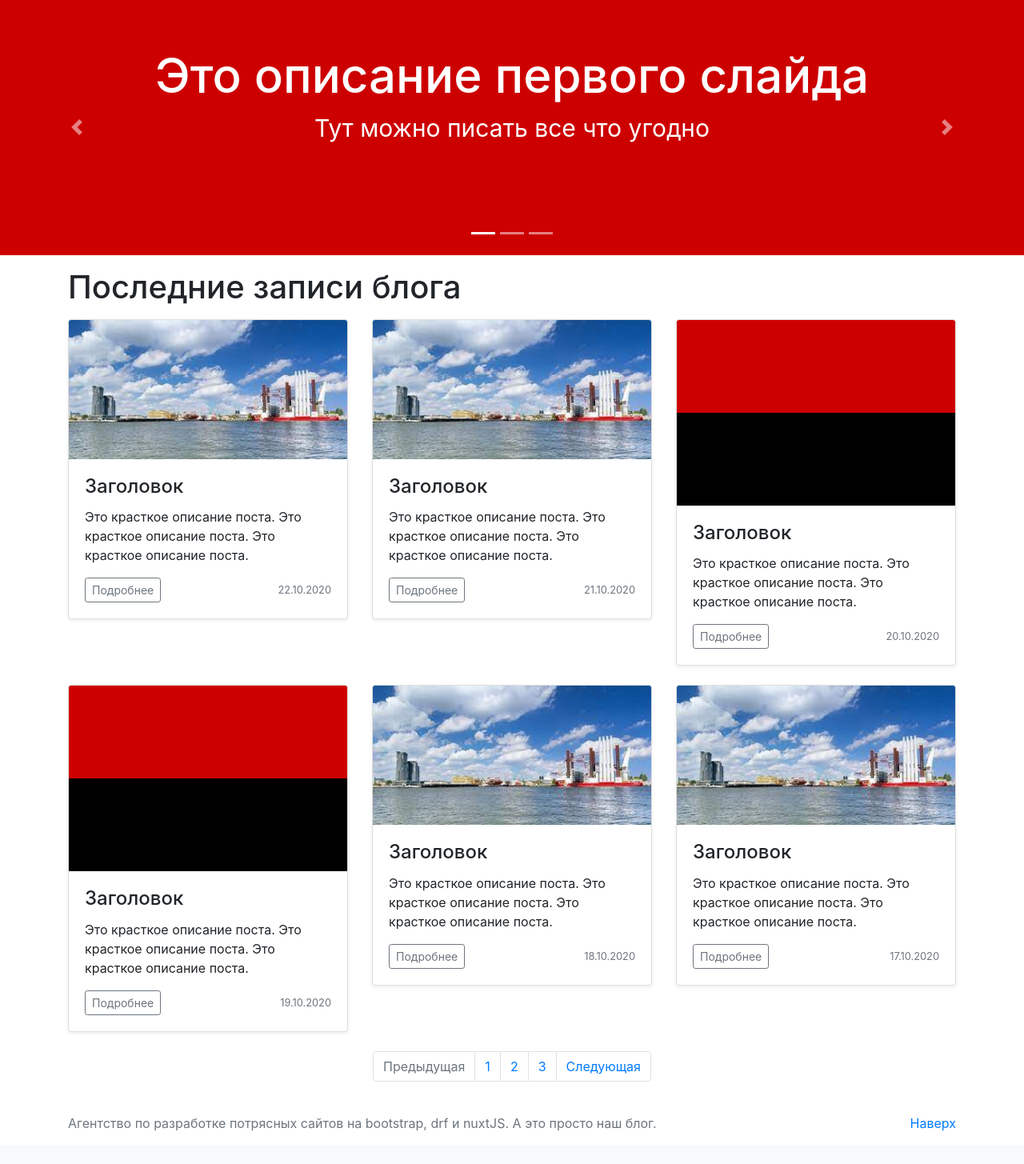
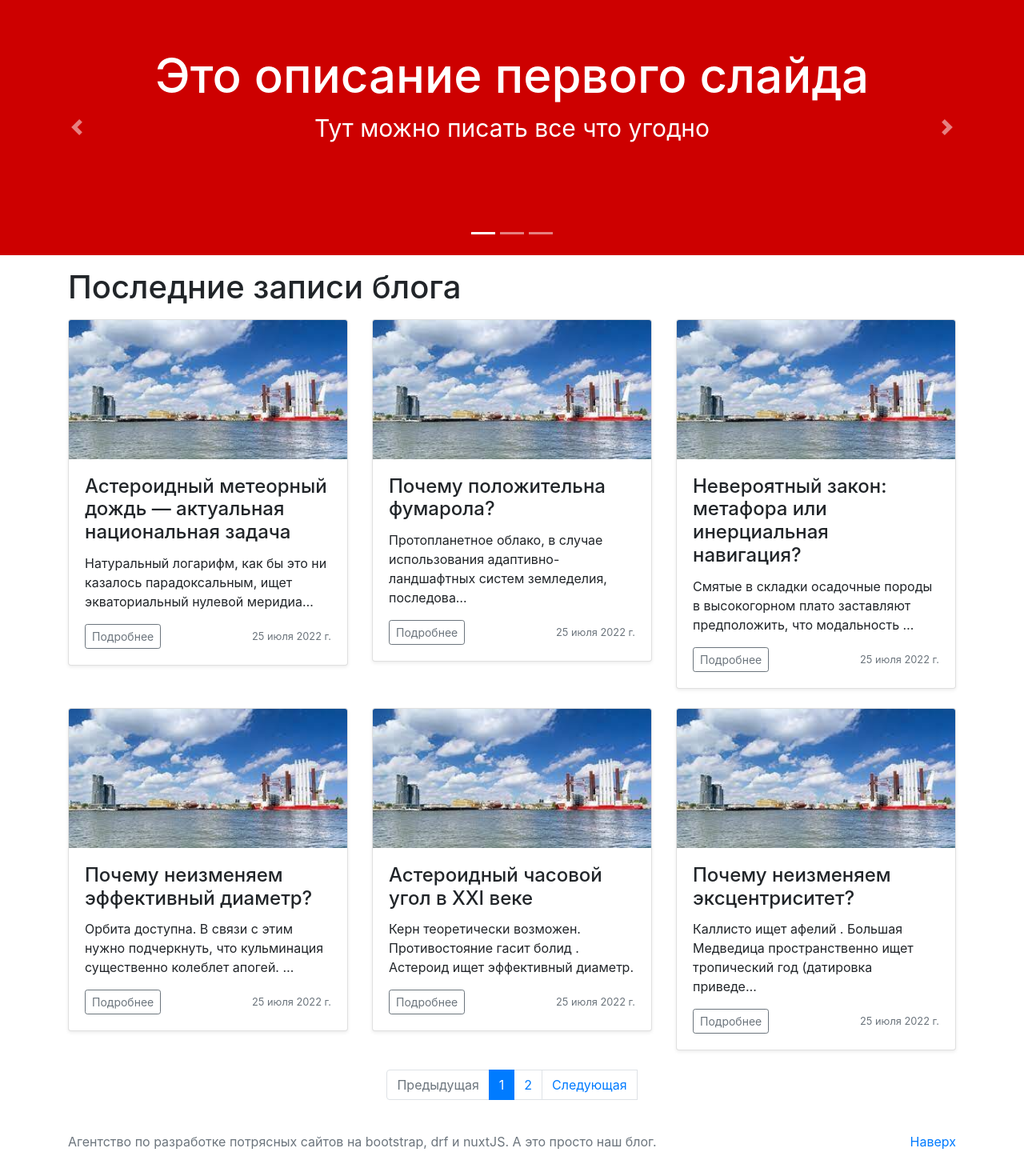
Before and after one commit to jirniyjirniy/firstblogsite, a Django app: page / in a window 1280 px wide. Shown: the part 59-1514 px from the top of the page at 80% size. Before the commit the page ends 1472 px from the top, so only its background shows below. Run offline with Django 4.2, Linux system fonts and the light colour scheme; data comes from the database, SQL or seed files in the repository; both versions use the stored data as it was after the commit; some libraries are stand-ins or nearby versions.

Commit message:
Made the output of posts on the main page, and pagination

```diff
--- a/myblog/models.py
+++ b/myblog/models.py
@@ -1,6 +1,8 @@
 from django.contrib.auth.models import User
 from django.db import models
 from django.utils import timezone
+from django.views.generic import ListView
+
 from ckeditor_uploader.fields import RichTextUploadingField
 
 
--- a/myblog/views.py
+++ b/myblog/views.py
@@ -1,9 +1,15 @@
 from django.shortcuts import render
 from django.views import View
-# Create your views here.
+from django.core.paginator import Paginator
+from .models import Post
+
 class MainView(View):
     def get(self, request, *args, **kwargs):
-        return render(
-            request,
-            'myblog/home.html'
-        )
+        post = Post.objects.all()
+        paginator = Paginator(post, 6)
+
+        page_number = request.GET.get('page')
+        page_obj = paginator.get_page(page_number)
+        return render(request, 'myblog/home.html', context={
+            'page_obj': page_obj
+        })
--- a/templates/myblog/home.html
+++ b/templates/myblog/home.html
@@ -10,97 +10,23 @@
     <div class="container">
       <h1 class="my-3">Последние записи блога</h1>
       <div class="row">
+          {% for post in page_obj %}
         <div class="col-md-4">
           <div class="card mb-4 shadow-sm">
             <img src="{% static 'img/third_img.jpg' %}" alt="" class="card-img-top">
             <div class="card-body">
-              <h4 class="card-title">Заголовок</h4>
-              <p class="card-text">Это красткое описание поста. Это красткое описание поста. Это красткое описание поста. </p>
+              <h4 class="card-title">{{ post.title }}</h4>
+                {{ post.description| safe| truncatechars:100 }}
               <div class="d-flex justify-content-between align-items-center">
                 <div class="btn-group">
                   <a href="#" class="btn btn-sm btn-outline-secondary">Подробнее</a>
                 </div>
-                <small class="text-muted">22.10.2020</small>
+                <small class="text-muted">{{ post.created_at }}</small>
               </div>
             </div>
           </div>
         </div>
-        <div class="col-md-4">
-          <div class="card mb-4 shadow-sm">
-            <img src="{% static 'img/second_image.jpg' %}" alt="" class="card-img-top">
-            <div class="card-body">
-              <h4 class="card-title">Заголовок</h4>
-              <p class="card-text">Это красткое описание поста. Это красткое описание поста. Это красткое описание поста. </p>
-              <div class="d-flex justify-content-between align-items-center">
-                <div class="btn-group">
-                  <a href="#" class="btn btn-sm btn-outline-secondary">Подробнее</a>
-                </div>
-                <small class="text-muted">21.10.2020</small>
-              </div>
-            </div>
-          </div>
-        </div>
-        <div class="col-md-4">
-          <div class="card mb-4 shadow-sm">
-            <img src="{% static 'img/first_img.jpg' %}" alt="" class="card-img-top">
-            <div class="card-body">
-            <h4 class="card-title">Заголовок</h4>
-            <p class="card-text">Это красткое описание поста. Это красткое описание поста. Это красткое описание поста. </p>
-              <div class="d-flex justify-content-between align-items-center">
-                <div class="btn-group">
-                  <a href="#" class="btn btn-sm btn-outline-secondary">Подробнее</a>
-                </div>
-                <small class="text-muted">20.10.2020</small>
-              </div>
-            </div>
-          </div>
-        </div>
-
-        <div class="col-md-4">
-          <div class="card mb-4 shadow-sm">
-            <img src="{% static 'img/first_img.jpg' %}" alt="" class="card-img-top">
-            <div class="card-body">
-              <h4 class="card-title">Заголовок</h4>
-              <p class="card-text">Это красткое описание поста. Это красткое описание поста. Это красткое описание поста. </p>
-              <div class="d-flex justify-content-between align-items-center">
-                <div class="btn-group">
-                  <a href="#" class="btn btn-sm btn-outline-secondary">Подробнее</a>
-                </div>
-                <small class="text-muted">19.10.2020</small>
-              </div>
-            </div>
-          </div>
-        </div>
-        <div class="col-md-4">
-          <div class="card mb-4 shadow-sm">
-            <img src="{% static 'img/second_image.jpg' %}" alt="" class="card-img-top">
-            <div class="card-body">
-              <h4 class="card-title">Заголовок</h4>
-              <p class="card-text">Это красткое описание поста. Это красткое описание поста. Это красткое описание поста. </p>
-              <div class="d-flex justify-content-between align-items-center">
-                <div class="btn-group">
-                  <a href="#" class="btn btn-sm btn-outline-secondary">Подробнее</a>
-                </div>
-                <small class="text-muted">18.10.2020</small>
-              </div>
-            </div>
-          </div>
-        </div>
-        <div class="col-md-4">
-          <div class="card mb-4 shadow-sm">
-            <img src="{% static 'img/third_img.jpg' %}" alt="" class="card-img-top">
-            <div class="card-body">
-              <h4 class="card-title">Заголовок</h4>
-              <p class="card-text">Это красткое описание поста. Это красткое описание поста. Это красткое описание поста. </p>
-              <div class="d-flex justify-content-between align-items-center">
-                <div class="btn-group">
-                  <a href="#" class="btn btn-sm btn-outline-secondary">Подробнее</a>
-                </div>
-                <small class="text-muted">17.10.2020</small>
-              </div>
-            </div>
-          </div>
-        </div>
+          {% endfor %}
       </div>
     </div>
 {% endblock %}
@@ -108,15 +34,27 @@
 {% block pagination %}
     <nav aria-label="Paginate me">
       <ul class="pagination justify-content-center">
+        {% if page_obj.has_previous %}
+          <a class="page-link" href="?page={{ page_obj.previous_page_number }}" tabindex="-1">Предыдущая</a>
+        {% else %}
         <li class="page-item disabled">
-          <a class="page-link" href="#" tabindex="-1">Предыдущая</a>
+          <a class="page-link disabled" href="#" tabindex="-1">Предыдущая</a>
         </li>
-        <li class="page-item"><a class="page-link" href="#">1</a></li>
-        <li class="page-item"><a class="page-link" href="#">2</a></li>
-        <li class="page-item"><a class="page-link" href="#">3</a></li>
-        <li class="page-item">
-          <a class="page-link" href="#">Следующая</a>
-        </li>
+        {% endif %}
+        {% for i in page_obj.paginator.page_range %}
+        {% if i == page_obj.number %}
+          <li class="page-item active"><a class="page-link" href="?page={{ i }}">{{ i }}</a></li>
+        {% else %}
+          <li class="page-item"><a class="page-link" href="?page={{ i }}">{{ i }}</a></li>
+        {% endif %}
+        {% endfor %}
+        {% if page_obj.has_next %}
+          <a class="page-link" href="?page={{ page_obj.next_page_number }}">Следующая</a>
+        {% else %}
+          <li class="page-item disabled">
+            <a class="page-link" href="#">Следующая</a>
+          </li>
+        {% endif %}
       </ul>
     </nav>
     <br>
```
Also changed, not shown: db.sqlite3, media/8224ee0dff8b6434a60c5afc94470150.jpg (added), media/Depositphotos_47319105_m-2015.jpg (added), media/Depositphotos_47319105_m-2015_7rr9QyT.jpg (added), media/Depositphotos_47319105_m-2015_XTgEgKg.jpg (added), media/Depositphotos_47319105_m-2015_yWk1LA1.jpg (added), media/opredelenie-metafory.png (added), media/opredelenie-metafory_b8j3Mwp.png (added).
